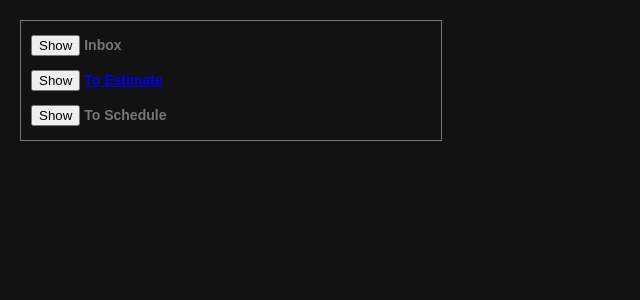
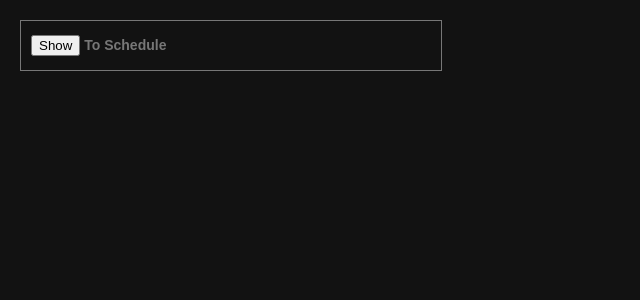
Before and after one commit to MrMallIronmaker/paug, a Django app: page / in a window 1280 px wide. Shown: the top 300 px of the page, without its empty margins (0-640 px from the left). Run offline with Django 3.2, Linux system fonts and the light colour scheme; the visitor is signed in with stand-in values (Sample User, id 1); data that the repository does not hold is empty; some libraries are stand-ins or nearby versions.

Commit message:
Finalize scheduling for the time being.

```diff
--- a/paugapp/static/paugapp/main.js
+++ b/paugapp/static/paugapp/main.js
@@ -18,6 +18,14 @@ function safeCategoryId(category) {
         return category.id;
     } else {
         return null;
+    }
+}
+
+function safeDuration(duration) {
+    if (duration) {
+        return duration;
+    } else {
+        return 15; // 15 minutes
     }
 }
 
@@ -107,7 +115,7 @@ document.addEventListener('DOMContentLoaded', function () {
                     computeColor({extendedProps: {category: getCategory(record.fields.category)}})
                 );
                 entry.data({
-                    duration: record.fields.duration,
+                    duration: safeDuration(record.fields.duration),
                     id: record.pk,
                     category: getCategory(record.fields.category),
                     entryType: record.fields.autocomplete ? "Event" : "Task",
--- a/paugapp/templates/paugapp/index.html
+++ b/paugapp/templates/paugapp/index.html
@@ -18,23 +18,6 @@
 </head>
 <body>
 <div id='sidebar'>
-
-    <div>
-        <p>
-            <button id="inbox-toggle">Show</button>
-            <strong>Inbox</strong>
-        </p>
-    </div>
-
-    <div>
-        <p>
-            <button id="estimate-toggle">Show</button>
-            <a href="https://airtable.com/appnwwKyjVdpLbRUh/tblgamWwZKzFpL51c/viwPEuh6GDXypoSvM?blocks=hide"
-               target="_blank" rel="noopener noreferrer">
-                <strong>To Estimate</strong>
-            </a>
-        </p>
-    </div>
 
     <div>
         <p>
--- a/paugapp/views.py
+++ b/paugapp/views.py
@@ -81,10 +81,13 @@ def block(request):
             qs = Block.objects.filter(owner=request.user.paugprofile, start__lt=end_time, end__gt=start_time).exclude(start__isnull=True)
 
         elif 'to' in request.GET:
-            if request.GET['to'] == 'estimate':
-                qs = Block.objects.filter(owner=request.user.paugprofile, start__isnull=True, duration__isnull=True)
-            elif request.GET['to'] == 'schedule':
-                qs = Block.objects.filter(owner=request.user.paugprofile, start__isnull=True, duration__isnull=False)
+            # if request.GET['to'] == 'estimate':
+            #     qs = Block.objects.filter(owner=request.user.paugprofile, start__isnull=True, duration__isnull=True)
+            if request.GET['to'] == 'schedule':
+                # qs = Block.objects.filter(owner=request.user.paugprofile, start__isnull=True, duration__isnull=False)
+                qs = Block.objects.filter(owner=request.user.paugprofile, start__isnull=True)
+            else:
+                raise ValueError("Improper GET arguments.")
 
         else:
             raise ValueError("Improper GET arguments.")
```
